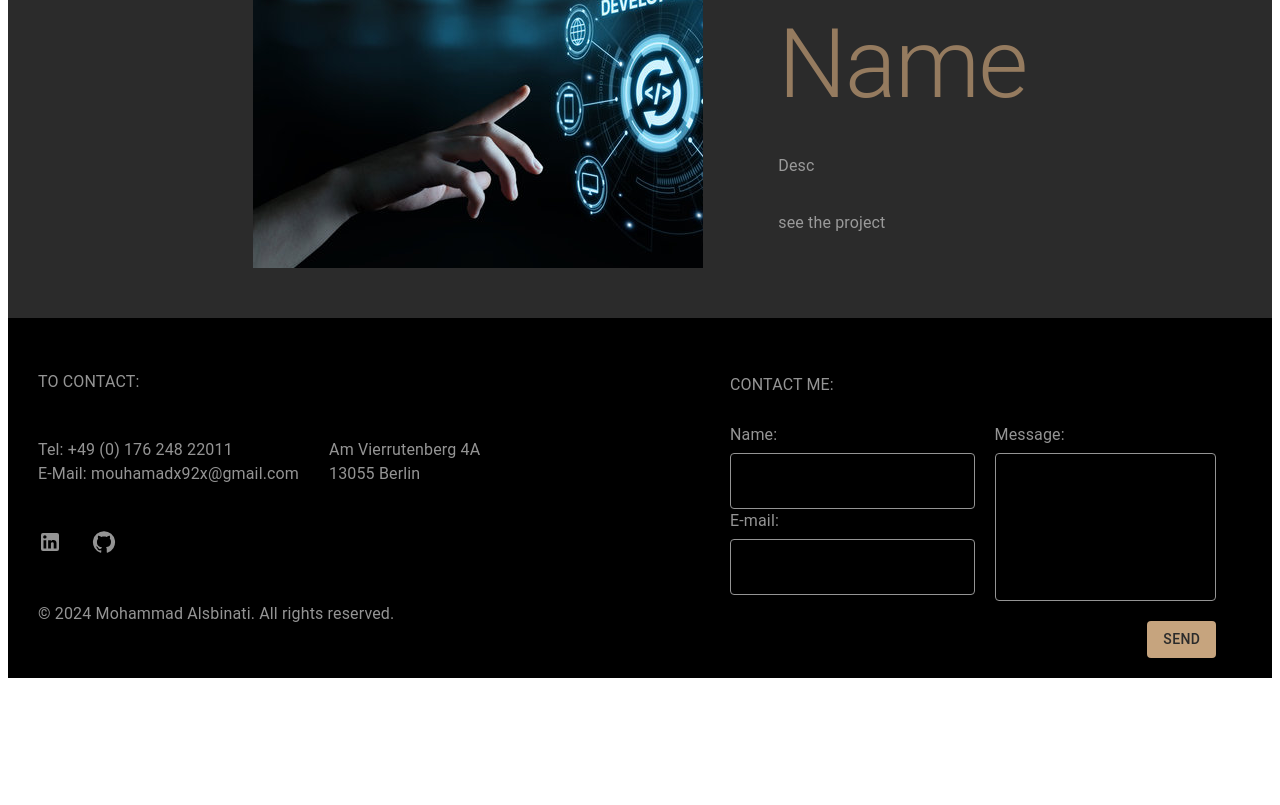
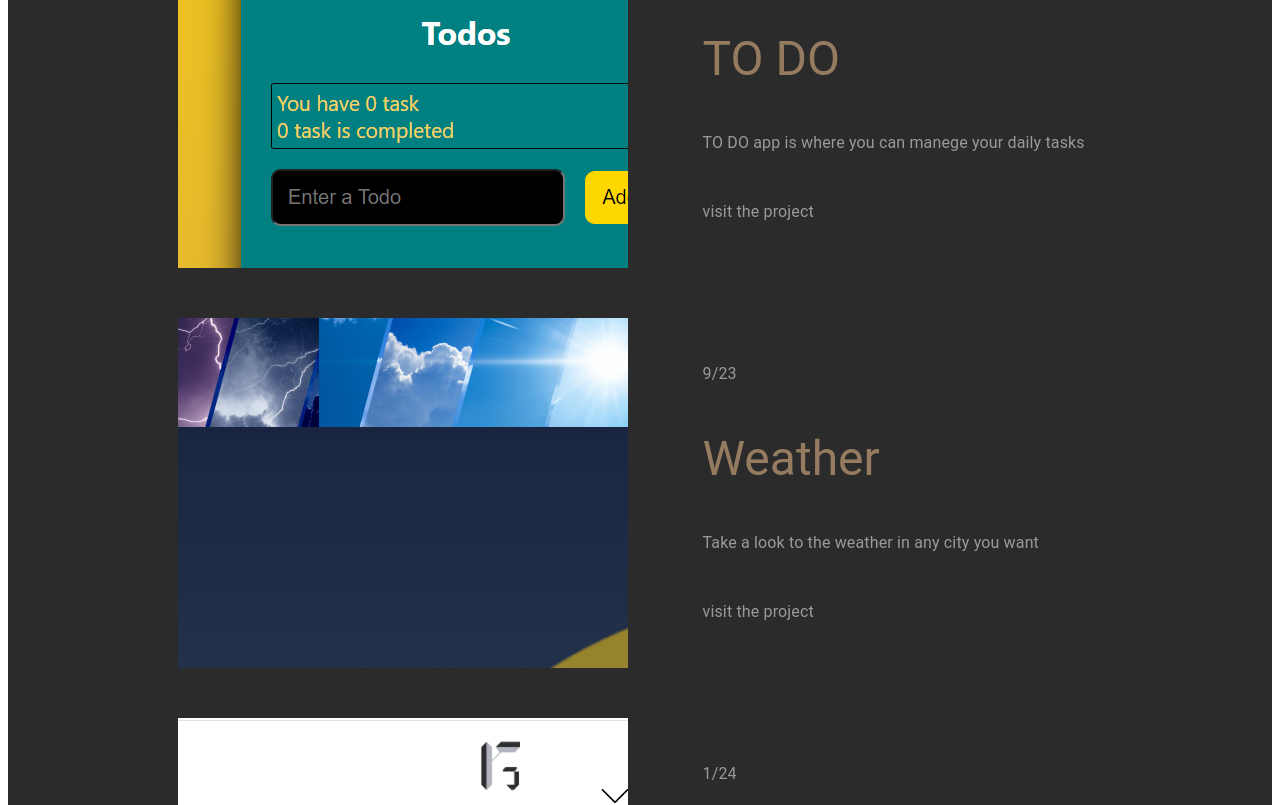
Before and after one commit to mouhamadx92x/portfolio, a Next.js app: page / in a window 1280 px wide. Shown: the part 640-1445 px from the top of the page. Before the commit the page ends 1363 px from the top, so only its background shows below. Built offline with nearby package versions, Linux system fonts and the light colour scheme; no server answers.

Commit message:
refactoring

```diff
--- /dev/null
+++ b/public/constants/text.tsx
@@ -0,0 +1,39 @@
+export const NAVIGATION_HOME_LABEL = "Home";
+
+export const NAVIGATION_PROJECTS_LABEL = "Projects";
+
+export const NAVIGATION_CV_LABEL = "CV";
+
+export const NAVIGATION_CONTACT_ME_LABEL = "Contact Me";
+
+export const FOOTER_CONTACT_ADDRESS_SECTION_LABEL = "TO CONTACT:";
+
+export const FOOTER_CONTACT_MOBIL_NUMBER = "Tel: +49 (0) 176 248 22011";
+
+export const FOOTER_CONTACT_EMAIL = "E-Mail: mouhamadx92x@gmail.com";
+
+export const FOOTER_CONTACT_ADDRESS_STREET = "Am Vierrutenberg 4A";
+
+export const FOOTER_CONTACT_ADDRESS_POST_CODE = "13055 Berlin";
+
+export const FOOTER_CONTACT_COPY_RIGHT =
+    "© 2024 Mohammad Alsbinati. All rights reserved.";
+
+export const FOOTER_CONTACT_US_FORM_BUTTON_LABEL = "Send";
+
+export const CONTACT_US_FORM_INVALID_MESSAGE =
+    "Invalid message. Please check and try again.";
+
+export const CONTACT_US_FORM_MESSAGE_SENT_SUCCESSFULLY = "Message sent";
+
+export const CONTACT_US_FORM_MESSAGE_ERROR_OCCURRED = "An error occurred";
+
+export const FOOTER_CONTACT_FORM_SECTION_LABEL = "CONTACT ME:";
+
+export const FOOTER_CONTACT_FORM_TEXT_FIELD_MESSAGE_LABEL = "Message:";
+
+export const FOOTER_CONTACT_FORM_TEXT_FIELD_NAME_LABEL = "Name:";
+
+export const FOOTER_CONTACT_FORM_TEXT_FIELD_EMAIL_LABEL = "E-mail:";
+
+export const PROJECT_CARD_LINK_LABEL = "visit the project";
--- a/src/app/components/project-card/index.tsx
+++ b/src/app/components/project-card/index.tsx
@@ -6,26 +6,47 @@ import {
     projectsCardTypographyStyles,
     projectsCardTypographyBoxStyles,
 } from "./styles";
+import { PROJECT_CARD_LINK_LABEL } from "../../../../public/constants/text";
 
-const ProductCard = () => {
-    const img = "/images/background.jpg";
+interface productCardProp {
+    imgLink: string;
+    name: string;
+    date: string;
+    description: string;
+    webSiteLink: string;
+}
 
+const ProductCard = ({
+    imgLink,
+    name,
+    date,
+    description,
+    webSiteLink,
+}: productCardProp) => {
     return (
         <Box sx={projectsCardBoxStyles}>
             <Box
                 sx={{
                     ...projectsCardImgBoxStyles,
-                    background: `url(${img})`,
+                    background: `url(${imgLink})`,
                 }}
             ></Box>
             <Box sx={projectsCardTypographyBoxStyles}>
-                <Typography sx={projectsCardTypographyStyles}>22/3</Typography>
-                <Typography variant="h1" sx={projectsCardTypographyNameStyles}>
-                    Name
+                <Typography sx={projectsCardTypographyStyles}>
+                    {date}
                 </Typography>
-                <Typography sx={projectsCardTypographyStyles}>Desc</Typography>
+                <Typography variant="h3" sx={projectsCardTypographyNameStyles}>
+                    {name}
+                </Typography>
                 <Typography sx={projectsCardTypographyStyles}>
-                    see the project
+                    {description}
+                </Typography>
+                <Typography
+                    sx={projectsCardTypographyStyles}
+                    component="a"
+                    href={webSiteLink}
+                >
+                    {PROJECT_CARD_LINK_LABEL}
                 </Typography>
             </Box>
         </Box>
--- a/src/app/components/project-card/styles.tsx
+++ b/src/app/components/project-card/styles.tsx
@@ -1,8 +1,14 @@
-export const projectsCardBoxStyles = { display: "flex" };
+export const projectsCardBoxStyles = {
+    display: "flex",
+    marginBottom: "50px",
+};
 
 export const projectsCardImgBoxStyles = {
     width: "450px",
     height: "350px",
+    backgroundPosition: "center",
+    backgroundRepeat: "no-repeat",
+    backgroundSize: "contain",
 };
 
 export const projectsCardTypographyNameStyles = {
@@ -11,6 +17,10 @@ export const projectsCardTypographyNameStyles = {
 
 export const projectsCardTypographyStyles = {
     color: "#9a9a9a",
+    textDecoration: "none",
+    "&:hover": {
+        color: "#c6a47e",
+    },
 };
 
 export const projectsCardTypographyBoxStyles = {
@@ -19,4 +29,5 @@ export const projectsCardTypographyBoxStyles = {
     alignItems: "start",
     justifyContent: "space-evenly",
     paddingLeft: "75px",
+    width: "400px",
 };
--- a/src/app/page.tsx
+++ b/src/app/page.tsx
@@ -29,7 +29,33 @@ const HomePage = () => {
                 <Header />
             </Box>
             <Box sx={homePageProjectsCardBoxStyles}>
-                <ProductCard />
+                <ProductCard
+                    imgLink={"/images/To-do.png"}
+                    name={"TO DO"}
+                    date={"8/23"}
+                    webSiteLink={"https://todo-app-mou.netlify.app/"}
+                    description={
+                        "TO DO app is where you can manege your daily tasks"
+                    }
+                />
+                <ProductCard
+                    imgLink={"/images/Weather.png"}
+                    name={"Weather"}
+                    date={"9/23"}
+                    webSiteLink={"https://weather-app-mou.netlify.app/"}
+                    description={
+                        "Take a look to the weather in any city you want"
+                    }
+                />
+                <ProductCard
+                    imgLink={"/images/Videos-studio.png"}
+                    name={"Videos Studio"}
+                    date={"1/24"}
+                    webSiteLink={"https://videos-gallery.netlify.app/"}
+                    description={
+                        "Videos Studio is an Interior Designer's Projects Gallery"
+                    }
+                />
             </Box>
             <Footer />
             <ToastContainer position="bottom-center" limit={1} />
```
Also changed, not shown: public/constants/paths.tsx (added, +7 -0 lines).
